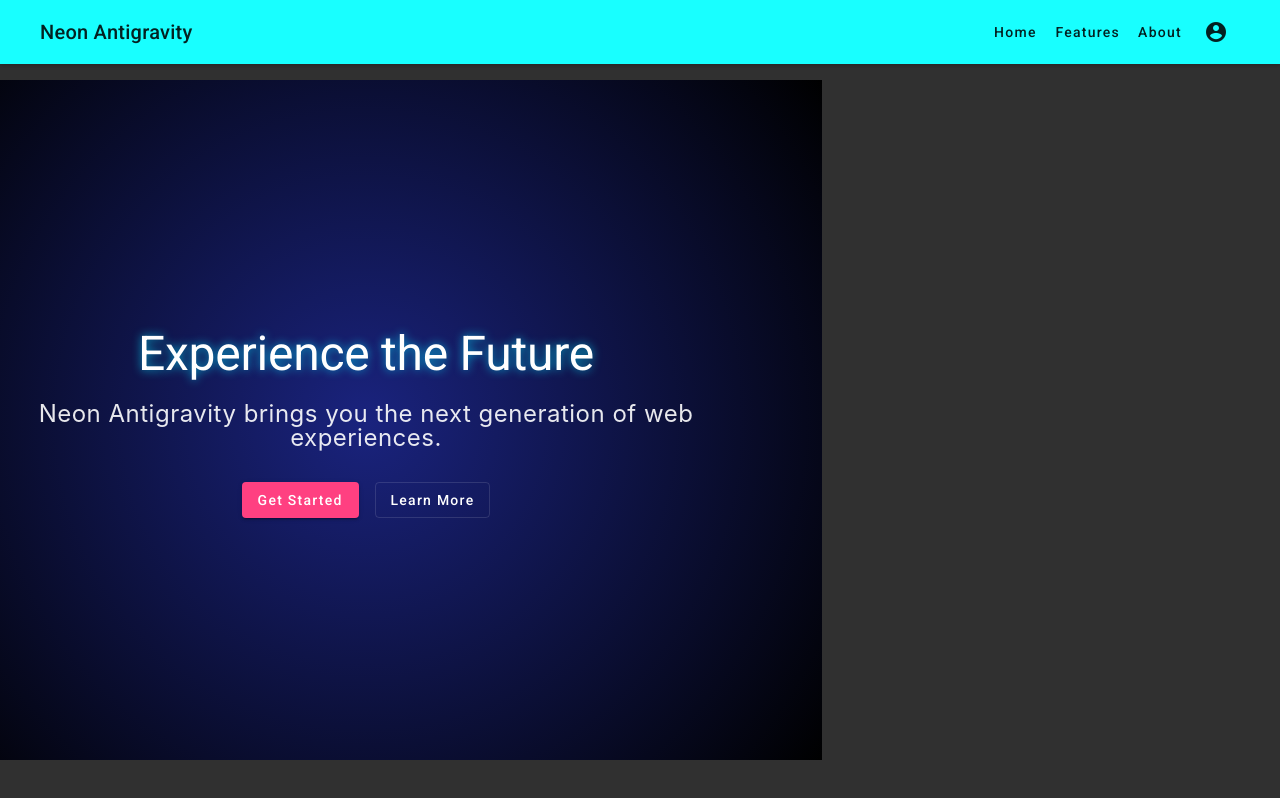
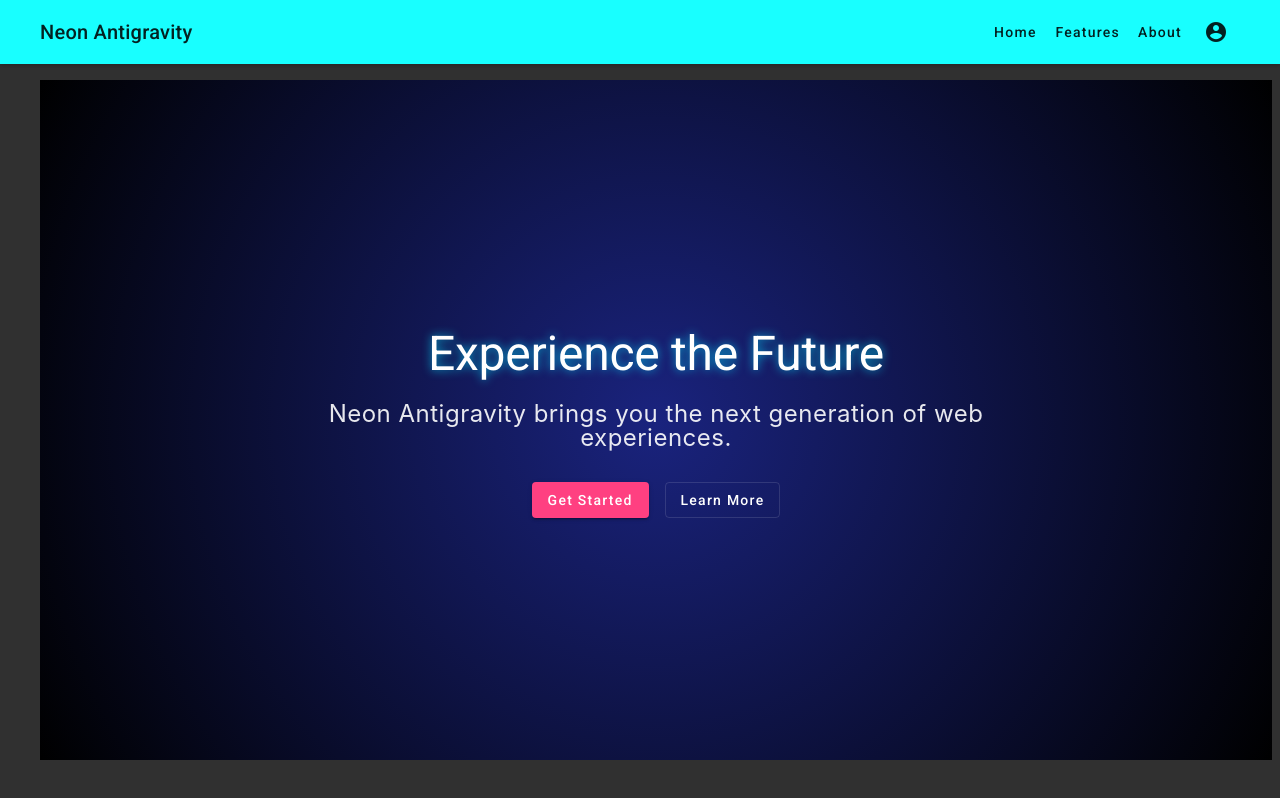
Before and after one commit to vst121/neon-antigravity, an Angular app: page / in a window 1280 px wide. Built offline with nearby package versions, Linux system fonts and the light colour scheme.

Commit message:
Justify center

```diff
--- a/src/app/app.component.html
+++ b/src/app/app.component.html
@@ -175,17 +175,15 @@
   }
 </style>
 
-<div>
 <mat-sidenav-container class="sidenav-container">
   <mat-sidenav #sidenav mode="over">
     <app-sidenav></app-sidenav>
   </mat-sidenav>
   <mat-sidenav-content>
     <app-header></app-header>
-      <main class="content">
+    <main style="justify-content: center;">
       <router-outlet></router-outlet>
     </main>
     <app-footer></app-footer>
   </mat-sidenav-content>
 </mat-sidenav-container>
-</div>
```
Lines whose indentation alone changed are shown as unchanged.
